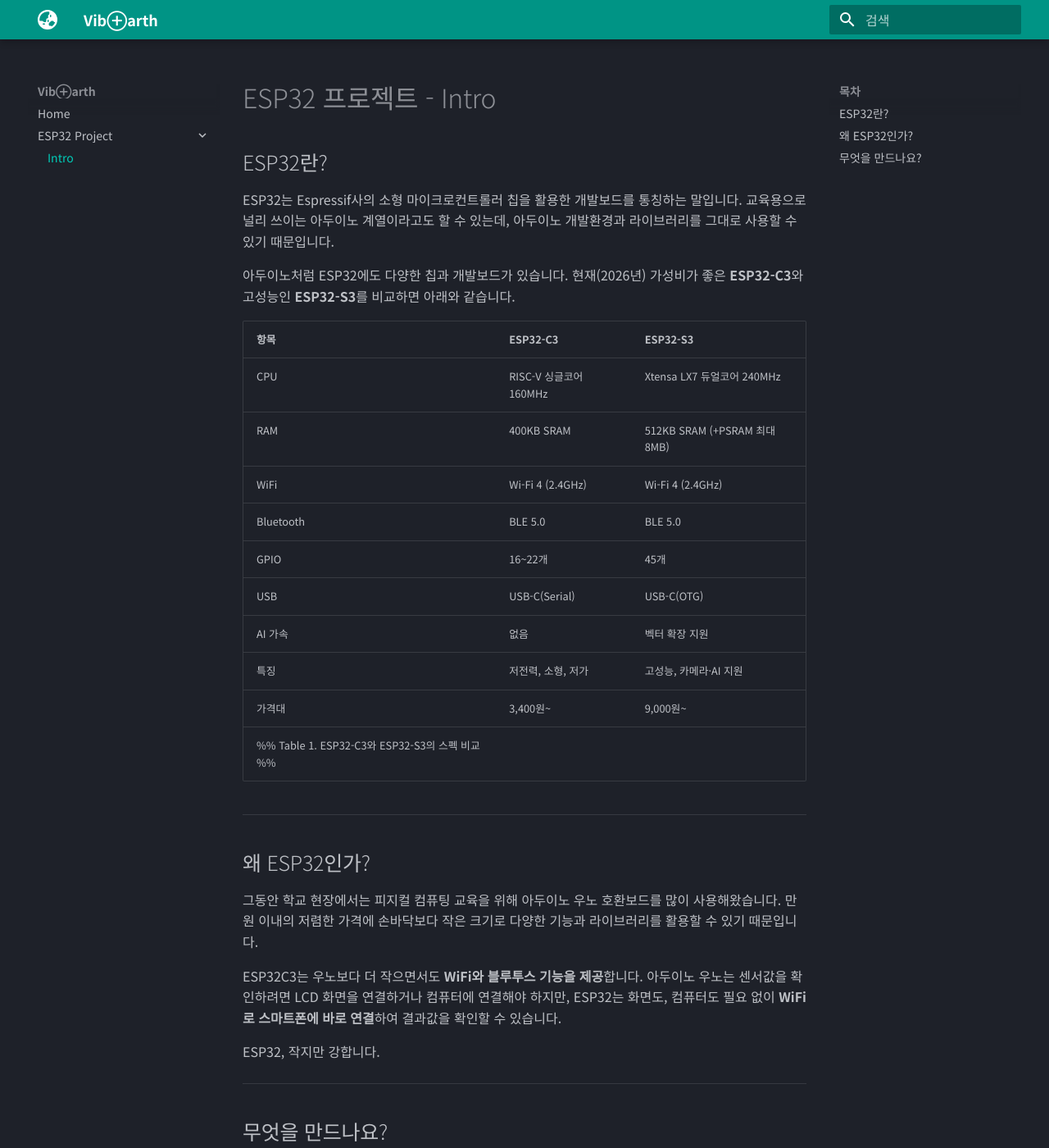
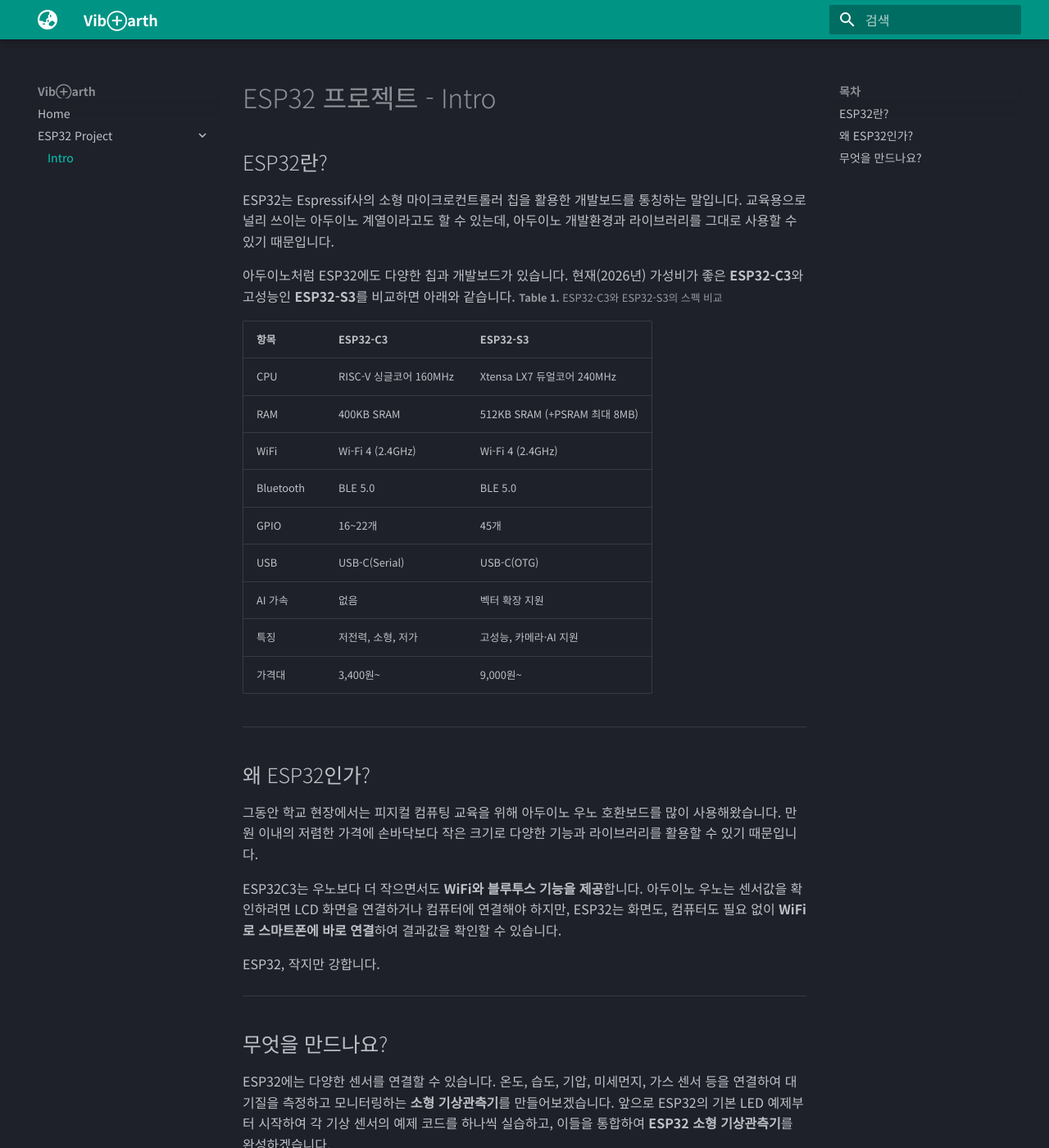
Before and after one commit to VibEarth/VibEarth.github.io, an MkDocs documentation site: the page built from docs/esp32/intro.md, in a window 1280 px wide and 1400 px high. Shown: the whole window at 82% size. Built offline with MkDocs 1.6.1 and Material for MkDocs 9.7.7, drawn with Linux system fonts in a browser that asks for light colours; some of the changed lines change nothing that is shown.

Commit message:
vault backup: 2026-06-30 11:16:03

```diff
--- a/docs/esp32/intro.md
+++ b/docs/esp32/intro.md
@@ -8,6 +8,7 @@ ESP32는 Espressif사의 소형 마이크로컨트롤러 칩을 활용한 개발
 
 아두이노처럼 ESP32에도 다양한 칩과 개발보드가 있습니다.
 현재(2026년) 가성비가 좋은 **ESP32-C3**와 고성능인 **ESP32-S3**를 비교하면 아래와 같습니다.
+<small>**Table 1.** ESP32-C3와 ESP32-S3의 스펙 비교</small>
 
 | 항목        | ESP32-C3           | ESP32-S3                   |
 | --------- | ------------------ | -------------------------- |
@@ -20,7 +21,7 @@ ESP32는 Espressif사의 소형 마이크로컨트롤러 칩을 활용한 개발
 | AI 가속     | 없음                 | 벡터 확장 지원                   |
 | 특징        | 저전력, 소형, 저가        | 고성능, 카메라·AI 지원             |
 | 가격대       | 3,400원~            | 9,000원~                    |
-%% Table 1. ESP32-C3와 ESP32-S3의 스펙 비교 %%
+
 
 ---
 
```
Also changed, not shown: 1 other file.
